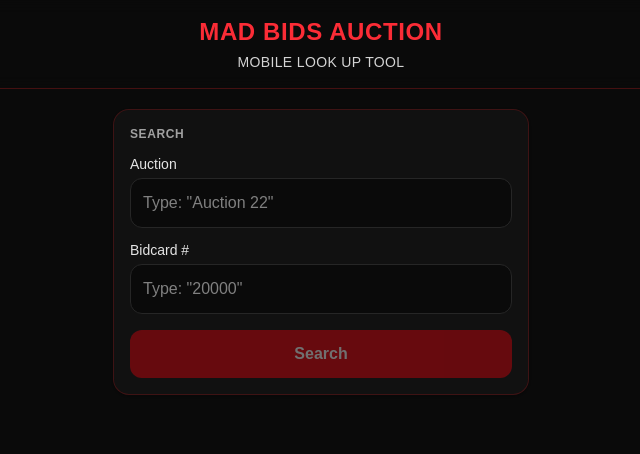
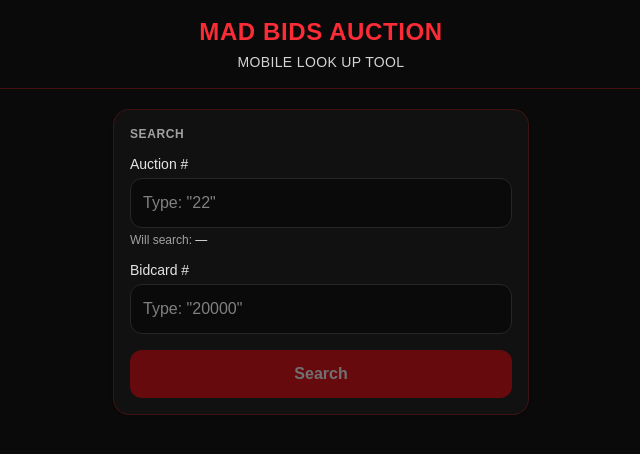
Before and after one commit to atozliquidationinc-dev/mad-bids-auction-app, a Next.js app: page / in a window 1280 px wide. Shown: the top 454 px of the page, without its empty margins (319-959 px from the left). Built offline with nearby package versions, Linux system fonts and the light colour scheme.

Commit message:
Auction number input + fix bidder lookup per auction

```diff
--- a/app/page.tsx
+++ b/app/page.tsx
@@ -27,9 +27,22 @@ const EDITABLE_FIELDS = [
   "Payment Status",
 ] as const;
 
+function auctionNameFromNumber(auctionNumber: string) {
+  const t = (auctionNumber || "").trim();
+  if (!t) return "";
+  // If user typed "22" -> "Auction 22"
+  if (/^\d+$/.test(t)) return `Auction ${t}`;
+  // If they typed "Auction 22" anyway, keep it
+  if (/^auction\s+\d+$/i.test(t)) {
+    const num = t.match(/\d+/)?.[0] || "";
+    return `Auction ${num}`;
+  }
+  return t;
+}
+
 export default function Page() {
-  const [auction, setAuction] = useState("");   // e.g. Auction 22
-  const [bidNumber, setBidNumber] = useState(""); // e.g. 20000
+  const [auctionNumber, setAuctionNumber] = useState(""); // user types: 22
+  const [bidcard, setBidcard] = useState(""); // user types: 20000
 
   const [loading, setLoading] = useState(false);
   const [saving, setSaving] = useState(false);
@@ -41,9 +54,14 @@ export default function Page() {
   const [error, setError] = useState<string | null>(null);
   const [notice, setNotice] = useState<string | null>(null);
 
+  const auctionName = useMemo(
+    () => auctionNameFromNumber(auctionNumber),
+    [auctionNumber]
+  );
+
   const canSearch = useMemo(() => {
-    return auction.trim().length > 0 && bidNumber.trim().length > 0 && !loading;
-  }, [auction, bidNumber, loading]);
+    return auctionName.trim().length > 0 && bidcard.trim().length > 0 && !loading;
+  }, [auctionName, bidcard, loading]);
 
   function setEditField(key: string, value: string) {
     setEditValues((prev) => ({ ...prev, [key]: value }));
@@ -57,18 +75,17 @@ export default function Page() {
     setInvoiceLink(null);
     setEditValues({});
 
-    const cleanAuction = auction.trim();
-    const cleanBid = bidNumber.trim();
+    const cleanAuctionName = auctionName.trim();
+    const cleanBidcard = bidcard.trim();
 
     try {
-      // ✅ Send ALL possible param names to match whatever your backend expects
-      // bidder route: some versions expect bidder, some bidderNumber, some bidcard
+      // Bidder data from Sheets (we send both bidder + bidderNumber + bidcard to be safe)
       const bidderUrl =
         `/api/auctions/bidder?` +
-        `auction=${encodeURIComponent(cleanAuction)}` +
-        `&bidder=${encodeURIComponent(cleanBid)}` +
-        `&bidderNumber=${encodeURIComponent(cleanBid)}` +
-        `&bidcard=${encodeURIComponent(cleanBid)}`;
+        `auction=${encodeURIComponent(cleanAuctionName)}` +
+        `&bidder=${encodeURIComponent(cleanBidcard)}` +
+        `&bidderNumber=${encodeURIComponent(cleanBidcard)}` +
+        `&bidcard=${encodeURIComponent(cleanBidcard)}`;
 
       const bidderRes = await fetch(bidderUrl, { cache: "no-store" });
       const bidderJson = await bidderRes.json();
@@ -80,28 +97,21 @@ export default function Page() {
       const rec: BidderRecord = bidderJson.record || {};
       setRecord(rec);
 
-      // preload editable fields from record
       const initialEdits: Record<string, string> = {};
       for (const f of EDITABLE_FIELDS) initialEdits[f] = rec[f] ?? "";
       setEditValues(initialEdits);
 
-      // ✅ Invoice route: your version expects auction + bidcard
-      // but we also send bidder/bidderNumber as extras just in case
+      // Invoice from Drive (your invoice route expects auction + bidcard)
       const invoiceUrl =
         `/api/auctions/invoice?` +
-        `auction=${encodeURIComponent(cleanAuction)}` +
-        `&bidcard=${encodeURIComponent(cleanBid)}` +
-        `&bidder=${encodeURIComponent(cleanBid)}` +
-        `&bidderNumber=${encodeURIComponent(cleanBid)}`;
+        `auction=${encodeURIComponent(cleanAuctionName)}` +
+        `&bidcard=${encodeURIComponent(cleanBidcard)}`;
 
       const invRes = await fetch(invoiceUrl, { cache: "no-store" });
       const invJson = await invRes.json();
 
-      if (invRes.ok && invJson?.success && invJson?.link) {
-        setInvoiceLink(invJson.link);
-      } else {
-        setInvoiceLink(null);
-      }
+      if (invRes.ok && invJson?.success && invJson?.link) setInvoiceLink(invJson.link);
+      else setInvoiceLink(null);
     } catch (e: any) {
       setError(e?.message || "Something went wrong");
     } finally {
@@ -117,18 +127,18 @@ export default function Page() {
     setNotice(null);
 
     try {
-      const cleanAuction = auction.trim();
-      const cleanBid = bidNumber.trim();
+      const cleanAuctionName = auctionName.trim();
+      const cleanBidcard = bidcard.trim();
 
       const res = await fetch(`/api/auctions/update`, {
         method: "POST",
         headers: { "Content-Type": "application/json" },
         cache: "no-store",
         body: JSON.stringify({
-          auction: cleanAuction,
-          bidder: cleanBid,
-          bidcard: cleanBid,
-          bidderNumber: cleanBid,
+          auction: cleanAuctionName,
+          bidder: cleanBidcard,
+          bidcard: cleanBidcard,
+          bidderNumber: cleanBidcard,
           updates: editValues,
         }),
       });
@@ -149,7 +159,6 @@ export default function Page() {
 
   return (
     <div className="min-h-screen bg-neutral-950 text-neutral-100">
-      {/* Header */}
       <div className="sticky top-0 z-10 border-b border-red-900/50 bg-neutral-950/90 backdrop-blur">
         <div className="mx-auto w-full max-w-md px-4 py-4 text-center">
           <div className="text-2xl font-extrabold tracking-wide text-red-500">
@@ -161,26 +170,28 @@ export default function Page() {
         </div>
       </div>
 
-      {/* Body */}
       <div className="mx-auto w-full max-w-md px-4 py-5">
-        {/* Search card */}
         <div className="rounded-2xl border border-red-900/40 bg-neutral-900/60 p-4 shadow">
           <div className="text-xs font-semibold uppercase tracking-wider text-neutral-400">
             Search
           </div>
 
-          <label className="mt-3 block text-sm text-neutral-200">Auction</label>
+          <label className="mt-3 block text-sm text-neutral-200">Auction #</label>
           <input
-            value={auction}
-            onChange={(e) => setAuction(e.target.value)}
-            placeholder='Type: "Auction 22"'
+            value={auctionNumber}
+            onChange={(e) => setAuctionNumber(e.target.value)}
+            placeholder='Type: "22"'
+            inputMode="numeric"
             className="mt-1 w-full rounded-xl border border-neutral-800 bg-neutral-950 px-3 py-3 text-base outline-none focus:border-red-600"
           />
+          <div className="mt-1 text-xs text-neutral-400">
+            Will search: <span className="text-neutral-200">{auctionName || "—"}</span>
+          </div>
 
           <label className="mt-3 block text-sm text-neutral-200">Bidcard #</label>
           <input
-            value={bidNumber}
-            onChange={(e) => setBidNumber(e.target.value)}
+            value={bidcard}
+            onChange={(e) => setBidcard(e.target.value)}
             placeholder='Type: "20000"'
             inputMode="numeric"
             className="mt-1 w-full rounded-xl border border-neutral-800 bg-neutral-950 px-3 py-3 text-base outline-none focus:border-red-600"
@@ -206,10 +217,8 @@ export default function Page() {
           )}
         </div>
 
-        {/* Results */}
         {record && (
           <div className="mt-4 space-y-4">
-            {/* Invoice */}
             <div className="rounded-2xl border border-neutral-800 bg-neutral-900/60 p-4">
               <div className="text-sm font-bold text-neutral-100">Invoice</div>
               {invoiceLink ? (
@@ -228,7 +237,6 @@ export default function Page() {
               )}
             </div>
 
-            {/* View-only */}
             <div className="rounded-2xl border border-neutral-800 bg-neutral-900/60 p-4">
               <div className="text-sm font-bold text-neutral-100">Buyer Info</div>
               <div className="mt-3 space-y-2">
@@ -244,10 +252,8 @@ export default function Page() {
               </div>
             </div>
 
-            {/* Editable */}
             <div className="rounded-2xl border border-red-900/40 bg-neutral-900/60 p-4">
               <div className="text-sm font-bold text-neutral-100">Update Status</div>
-
               <div className="mt-3 space-y-3">
                 {EDITABLE_FIELDS.map((k) => (
                   <div key={k}>
@@ -268,10 +274,6 @@ export default function Page() {
               >
                 {saving ? "Saving..." : "Save changes"}
               </button>
-
-              <div className="mt-2 text-xs text-neutral-400">
-                Editable: Pickup status, Shipped status, Refund, Notes, Payment Status
-              </div>
             </div>
           </div>
         )}
```
